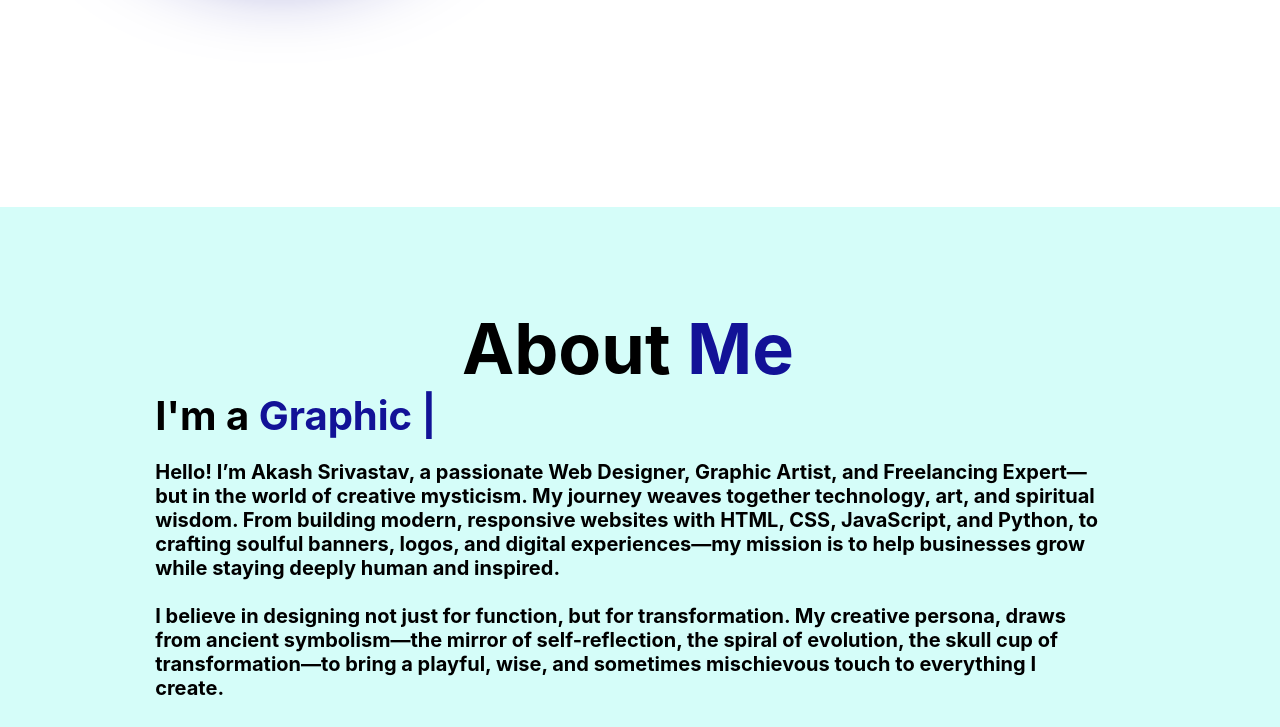
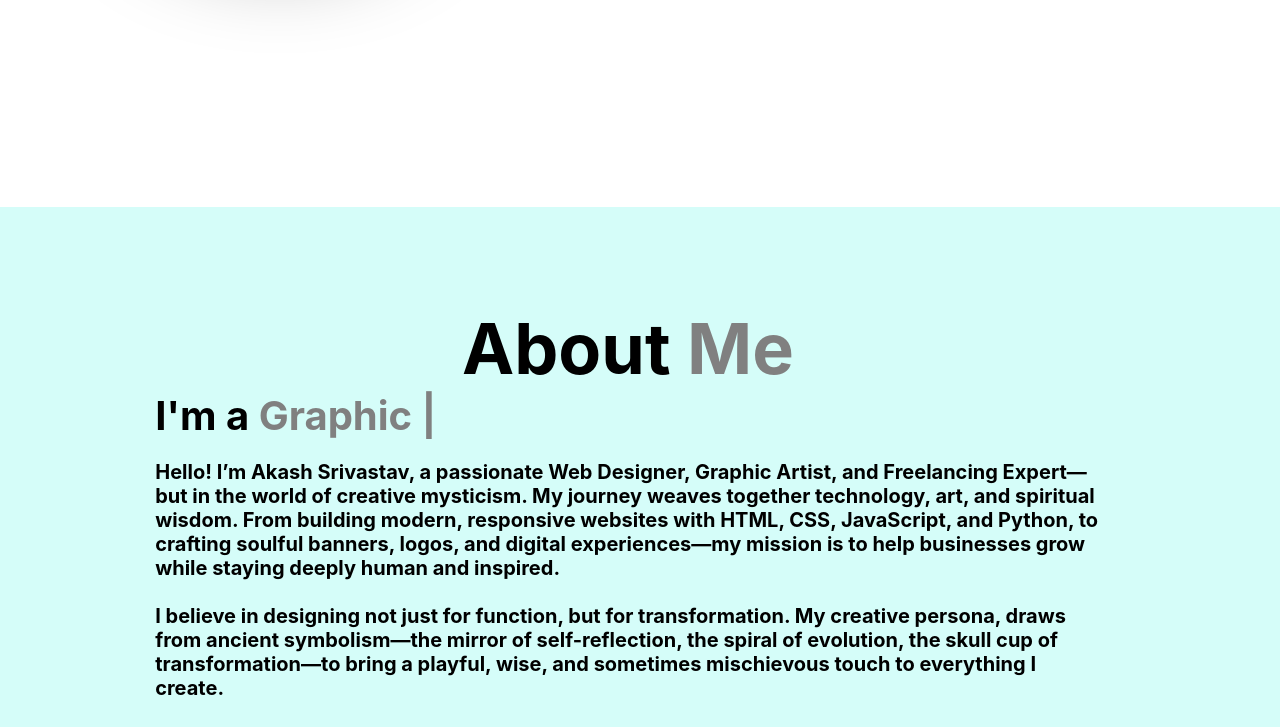
Before and after one commit to abhishek2446/akashportfolio, a plain HTML site: page index.html in a window 1280 px wide. Shown: the part 593-1320 px from the top of the page. Drawn offline with nearby package versions, Linux system fonts and the light colour scheme.

Commit message:
Update style1.css

```diff
--- a/style1.css
+++ b/style1.css
@@ -13,7 +13,7 @@
     --bg-color: #fff;
     --snd-bg-color: #d5fdf9;
     --text-color: #000;
-    --main-color: rgb(18, 18, 151);
+    --main-color: gray;
 }
 
 html {
```
